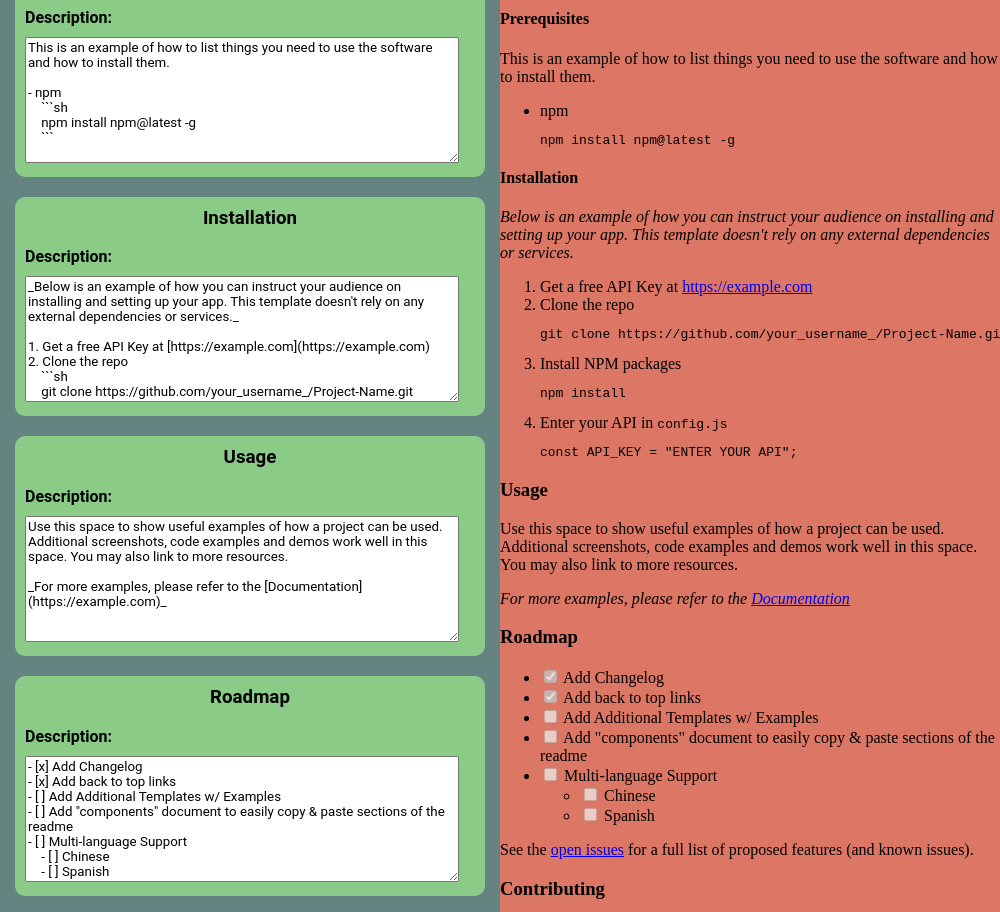
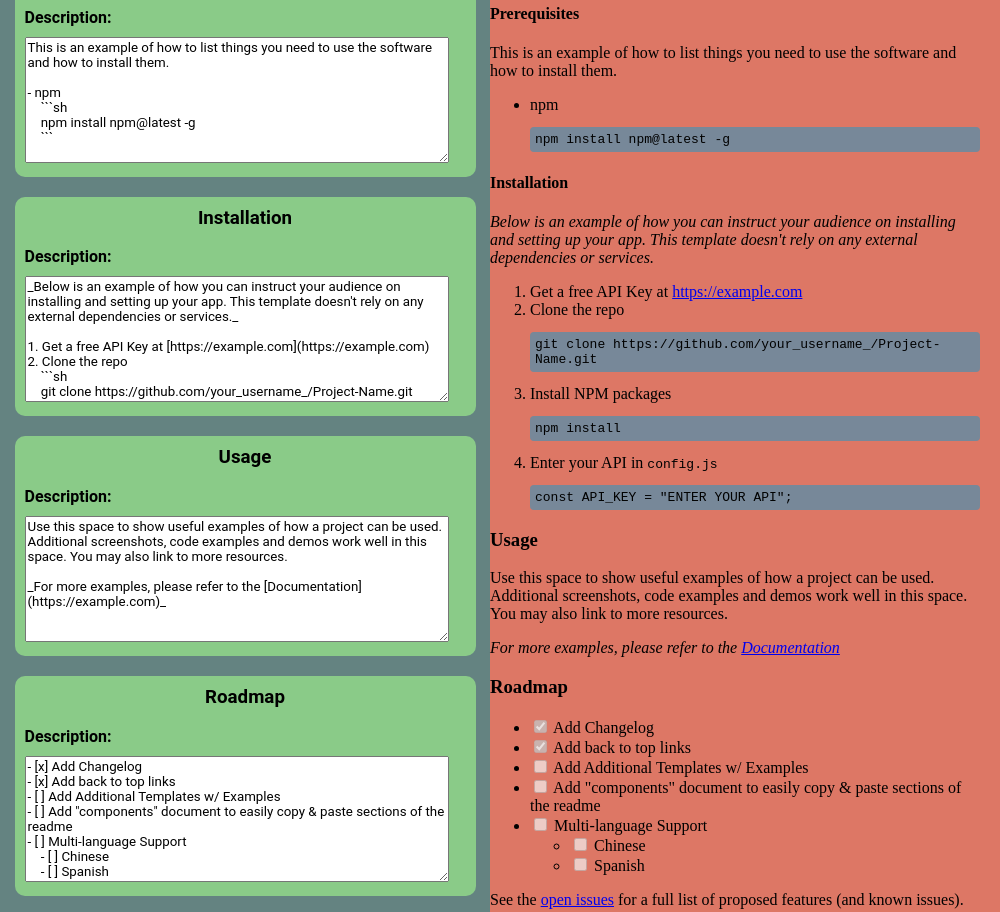
Before and after one commit to Mason-Dino/README-maker, an Electron app: page src/maker.html in a window 1000 px wide. Shown: the part 1260-2172 px from the top of the page. Drawn offline with nearby package versions, Linux system fonts and the light colour scheme.

Commit message:
working on styling pre parts

```diff
--- a/src/maker.css
+++ b/src/maker.css
@@ -59,6 +59,14 @@ h1 {
     max-width: 95%;
 }
 
+pre {
+    background-color: lightslategrey;
+    white-space: pre-wrap;
+    text-wrap: wrap;
+    padding: 5px;
+    border-radius: 4px;
+}
+
 .built-list-child {
 
 }
@@ -66,4 +74,5 @@ h1 {
 .output {
     width: 50%;
     background-color: var(--burnt-sienna);
+    padding-right: 20px;
 }
```
